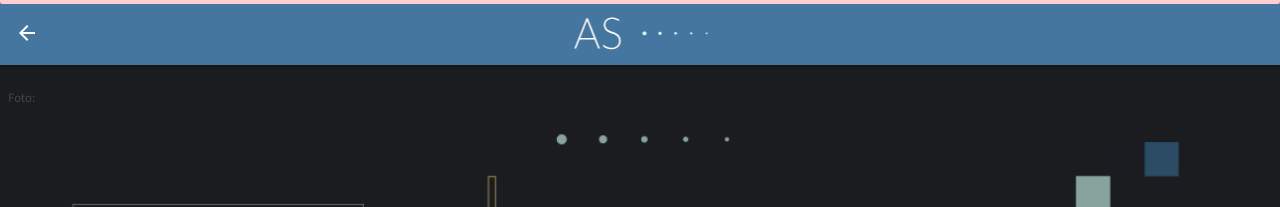
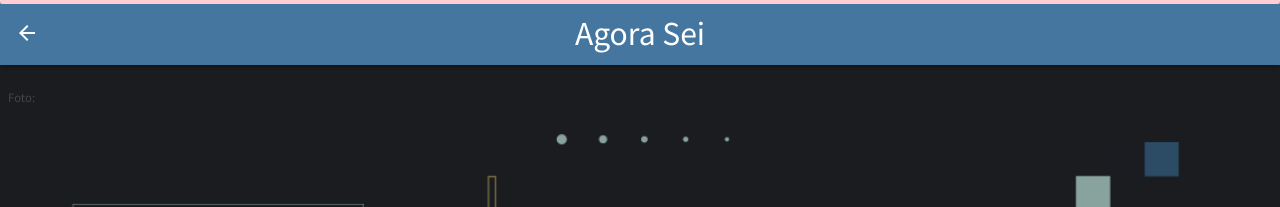
Before and after one commit to agorasei/agorasei.github.io, a Jekyll site: the page built from _posts/2019-02-12-morre-o-jornalista-ricardo-boechat-base-aliada-na-câmara-e-mais.md, in a window 1280 px wide. Shown: the top 207 px of the page. Built offline with Jekyll 4.4.1, drawn with Linux system fonts in a browser that asks for light colours.

Commit message:
back with texts instead logo (image)

```diff
--- a/_includes/header-detail.html
+++ b/_includes/header-detail.html
@@ -16,7 +16,7 @@
               </a>
             </li>
             </ul>
-            <a href="{{ site.url }}" aria-label="voltar para o início" class="brand-logo header-logo center"></a>
+            <a href="{{ site.url }}" aria-label="voltar para o início" class="brand-logo center">Agora Sei</a>
           </div>
         </nav>
 
@@ -29,8 +29,7 @@
                 </a>
               </li>
               <li>
-                <!-- <a href="{{ site.url }}" class="blue-grey-text text-darken-4 nav-mobile-logo">Agora Sei</a> -->
-                <a href="{{ site.url }}" class="brand-logo header-logo left" style="margin-left:10%"></a>
+                <a href="{{ site.url }}" class="blue-grey-text text-darken-4 nav-mobile-logo">Agora Sei</a>
               </li>
             </ul>
             <ul id="nav-mobile" class="right">
--- a/_includes/header.html
+++ b/_includes/header.html
@@ -6,7 +6,7 @@
       <header>
         <nav class="blue darken-1">
           <div class="nav-wrapper">
-            <a href="{{ site.url }}" aria-label="voltar para o início" class="brand-logo header-logo center"></a>
+            <a href="{{ site.url }}" aria-label="voltar para o início" class="brand-logo center">Agora Sei</a>
             <ul id="nav-mobile" class="right hide-on-med-and-down">
               <li><a href="#"><i class="material-icons">search</i></a></li>
             </ul>
--- a/_sass/base.scss
+++ b/_sass/base.scss
@@ -16,19 +16,7 @@ html, body {
   background-color: #45769f;
 }
 
-.nav-wrapper .header-logo {
-  background: url("/assets/images/logo-header.png") center no-repeat;
-  width: 155px;
-  height: 100%;
-
-}
-
 @media (max-width: 600px) {
-  .nav-wrapper .header-logo {
-    background: url("/assets/images/logo-header-small.png") center no-repeat;
-    width: 89px;
-    height: 100%;
-  }
 }
 
 .shortcut {
```
